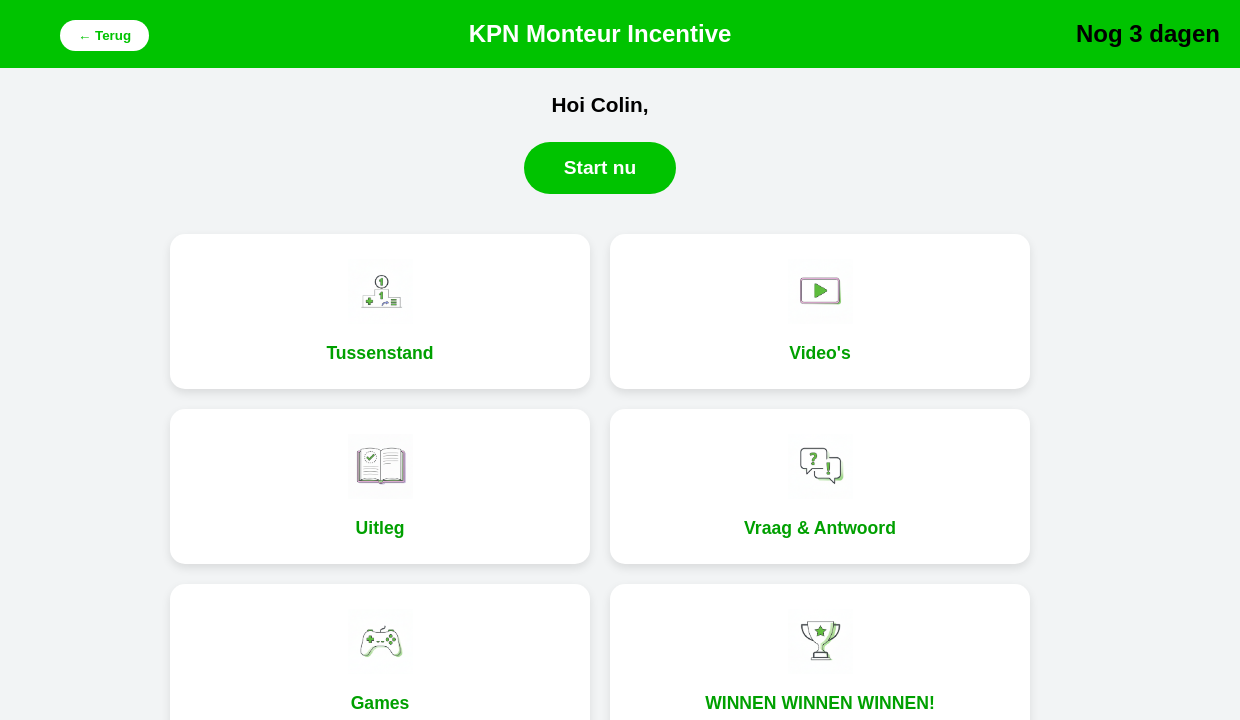
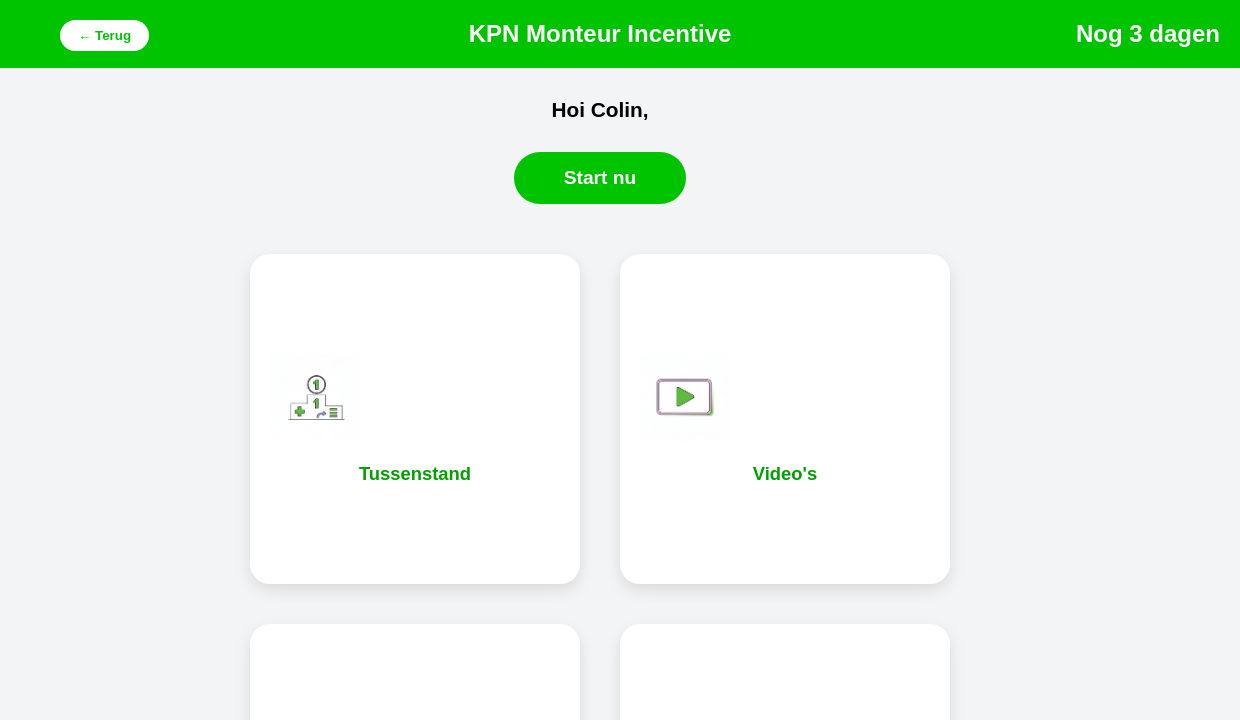
Before and after one commit to KPN-Colin/mechanic-four-incentive, a plain HTML site: page index.html in a window 1280 px wide. Shown: the top 720 px of the page, 40-1280 px from the left. Drawn offline with Linux system fonts and the light colour scheme.

Commit message:
Update index.html

```diff
--- a/index.html
+++ b/index.html
@@ -29,7 +29,7 @@
     position: relative;
 }
 
-/* KPN logo links */
+/* Logo */
 .kpn-logo {
     position: absolute;
     left: 20px;
@@ -51,19 +51,19 @@
     font-weight: bold;
 }
 
-/* Countdown */
+/* Countdown wit */
 .countdown {
     position: absolute;
     right: 20px;
     top: 20px;
-    color: #000;
+    color: #ffffff;
     font-weight: bold;
 }
 
 /* Welkom */
 .welcome {
     text-align: center;
-    margin: 25px 0;
+    margin: 30px 0;
     font-size: 1.3rem;
     font-weight: bold;
 }
@@ -71,14 +71,14 @@
 /* Startknop */
 .start-button {
     display: block;
-    margin: 0 auto 40px auto;
+    margin: 0 auto 50px auto;
     background-color: #00c300;
     color: #fff;
     font-weight: bold;
     font-size: 1.2rem;
     border: none;
     border-radius: 30px;
-    padding: 15px 40px;
+    padding: 15px 50px;
     cursor: pointer;
     transition: 0.3s;
 }
@@ -87,47 +87,61 @@
     background-color: #017700;
 }
 
-/* GRID 2x3 altijd */
+/* GRID */
 .grid {
     display: grid;
     grid-template-columns: repeat(2, 1fr);
-    gap: 20px;
-    max-width: 900px;
+    gap: 40px; /* meer ruimte tussen cards */
+    max-width: 700px; /* smaller grid */
     margin: 0 auto 60px auto;
-    padding: 0 20px;
 }
 
-/* CARD */
+/* CARD vierkanter */
 .card {
     background-color: #fff;
-    border-radius: 15px;
+    border-radius: 20px;
     text-align: center;
-    padding: 25px;
-    box-shadow: 0 4px 10px rgba(0,0,0,0.1);
+    padding: 40px 20px;
+    box-shadow: 0 6px 15px rgba(0,0,0,0.1);
     cursor: pointer;
     text-decoration: none;
     color: inherit;
     transition: 0.2s;
+    aspect-ratio: 1 / 1; /* maakt ze vierkanter */
+    display: flex;
+    flex-direction: column;
+    justify-content: center;
 }
 
 .card:hover {
     transform: translateY(-5px);
-    box-shadow: 0 8px 20px rgba(0,0,0,0.2);
+    box-shadow: 0 10px 25px rgba(0,0,0,0.2);
 }
 
+/* Grotere icons */
 .card img {
-    width: 65px;
-    height: 65px;
-    margin-bottom: 15px;
+    width: 90px;
+    height: 90px;
+    margin-bottom: 20px;
 }
 
 .card h3 {
     color: #00a000;
-    font-size: 1.1rem;
+    font-size: 1.15rem;
     font-weight: bold;
 }
 
-/* MECHANICS */
+/* M4 ALL gif apart */
+.m4-all {
+    text-align: center;
+    margin-bottom: 30px;
+}
+
+.m4-all img {
+    height: 110px;
+}
+
+/* Mechanics */
 .mechanics {
     text-align: center;
     margin-bottom: 40px;
@@ -138,7 +152,7 @@
     margin: 10px;
 }
 
-/* FOOTER */
+/* Footer */
 footer {
     background-color: #00c300;
     color: #fff;
@@ -162,7 +176,7 @@
     Hoi Colin,
 </div>
 
-<button class="start-button" onclick="alert('Let’s gaan! WINNEN WINNEN WINNEN!')">
+<button class="start-button" onclick="alert('WINNEN WINNEN WINNEN!')">
     Start nu
 </button>
 
@@ -198,13 +212,17 @@
     </a>
 </div>
 
-<!-- Mechanics onderaan -->
+<!-- m4 all GIF los onder cards -->
+<div class="m4-all">
+    <img src="images/mechanics/m4 all.gif">
+</div>
+
+<!-- Individuele mechanics -->
 <div class="mechanics">
     <img src="images/mechanics/Mechanic 4 Alberto.gif">
     <img src="images/mechanics/Mechanic 4 Colin.gif">
     <img src="images/mechanics/Mechanic 4 Arie.gif">
     <img src="images/mechanics/Mechanic 4 Jasper.gif">
-    <img src="images/mechanics/m4 all.gif">
 </div>
 
 <footer>
```
